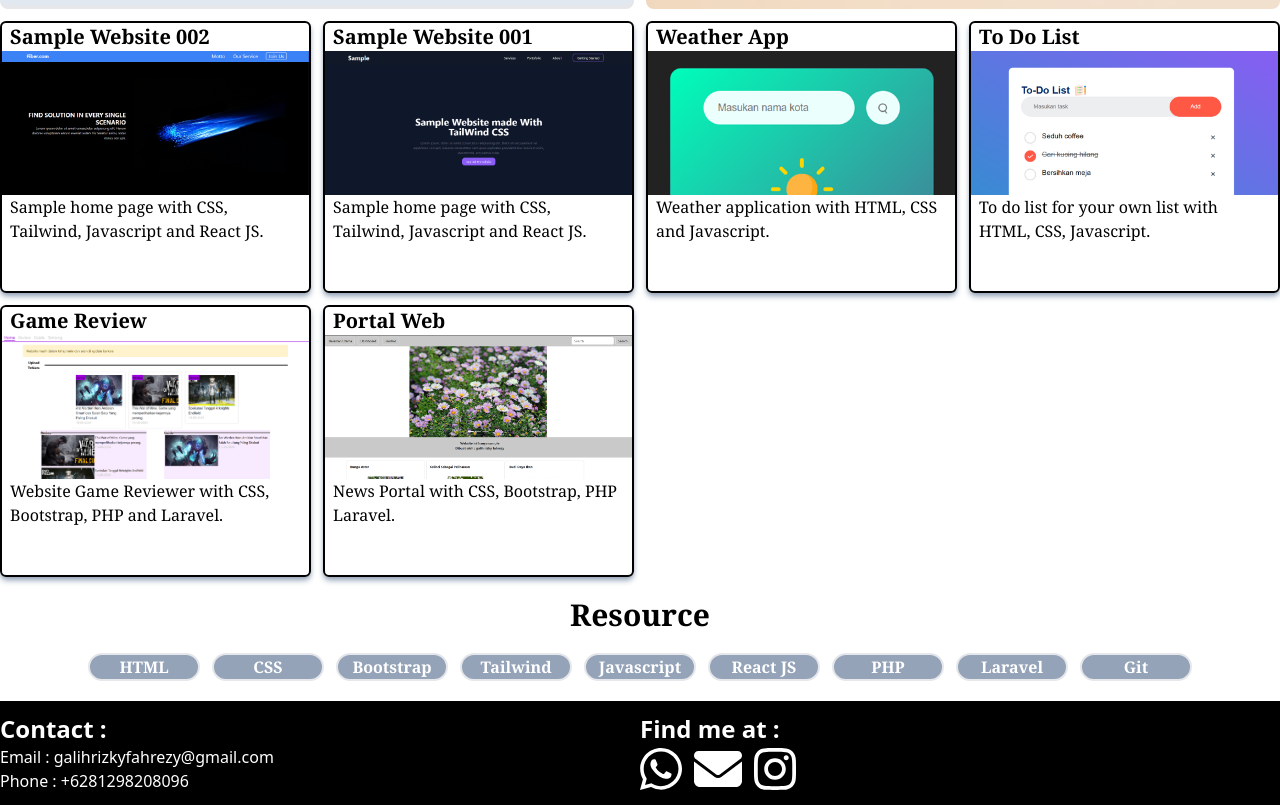
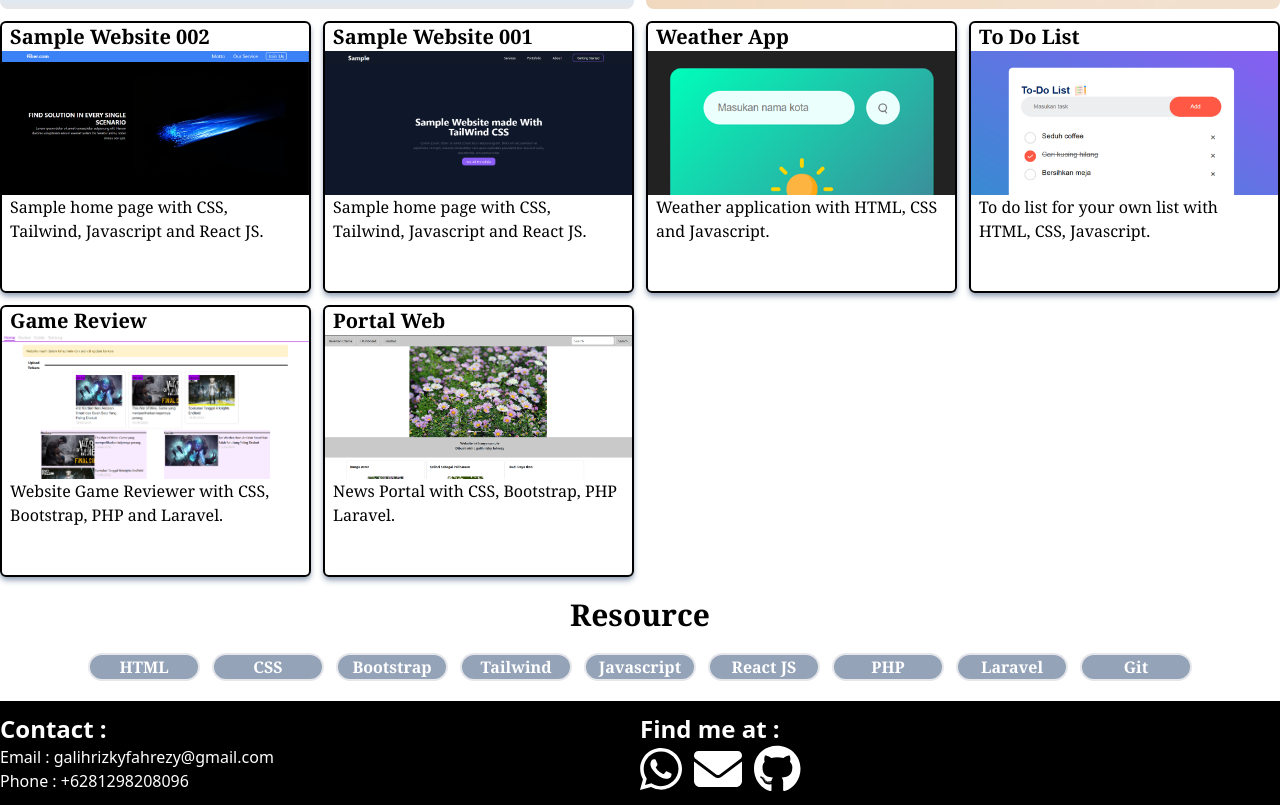
Before and after one commit to GalihRizkyFahrezy/Portofolio, a React (Vite) app: page / in a window 1280 px wide. Shown: the part 1294-2099 px from the top of the page. Built offline with nearby package versions, Linux system fonts and the light colour scheme.

Commit message:
commit 009

```diff
--- a/src/components/Footer.jsx
+++ b/src/components/Footer.jsx
@@ -1,11 +1,11 @@
 import { FontAwesomeIcon } from "@fortawesome/react-fontawesome";
-import { faInstagram, faWhatsapp } from "@fortawesome/free-brands-svg-icons";
+import { faGithub, faInstagram, faWhatsapp } from "@fortawesome/free-brands-svg-icons";
 import { faEnvelope } from "@fortawesome/free-solid-svg-icons";
 
 export default function Footer(){
     const iconWhatsapp = <FontAwesomeIcon icon={faWhatsapp} />
     const iconEmail = <FontAwesomeIcon icon={faEnvelope} />
-    const iconInstagram = <FontAwesomeIcon icon={faInstagram} />
+    const iconGithub = <FontAwesomeIcon icon={faGithub} />
 
     return(
         <>
@@ -34,8 +34,8 @@ export default function Footer(){
                             {iconEmail}
                         </a>
 
-                        <a className="md:text-white md:hover:text-pink-500 text-pink-500" href="https://www.instagram.com/galihhomina/" target="_blank">
-                            {iconInstagram}
+                        <a className="md:text-white md:hover:text-pink-500 text-pink-500" href="https://github.com/GalihRizkyFahrezy" target="_blank">
+                            {iconGithub}
                         </a>
                     </div>
                 </div>
```
